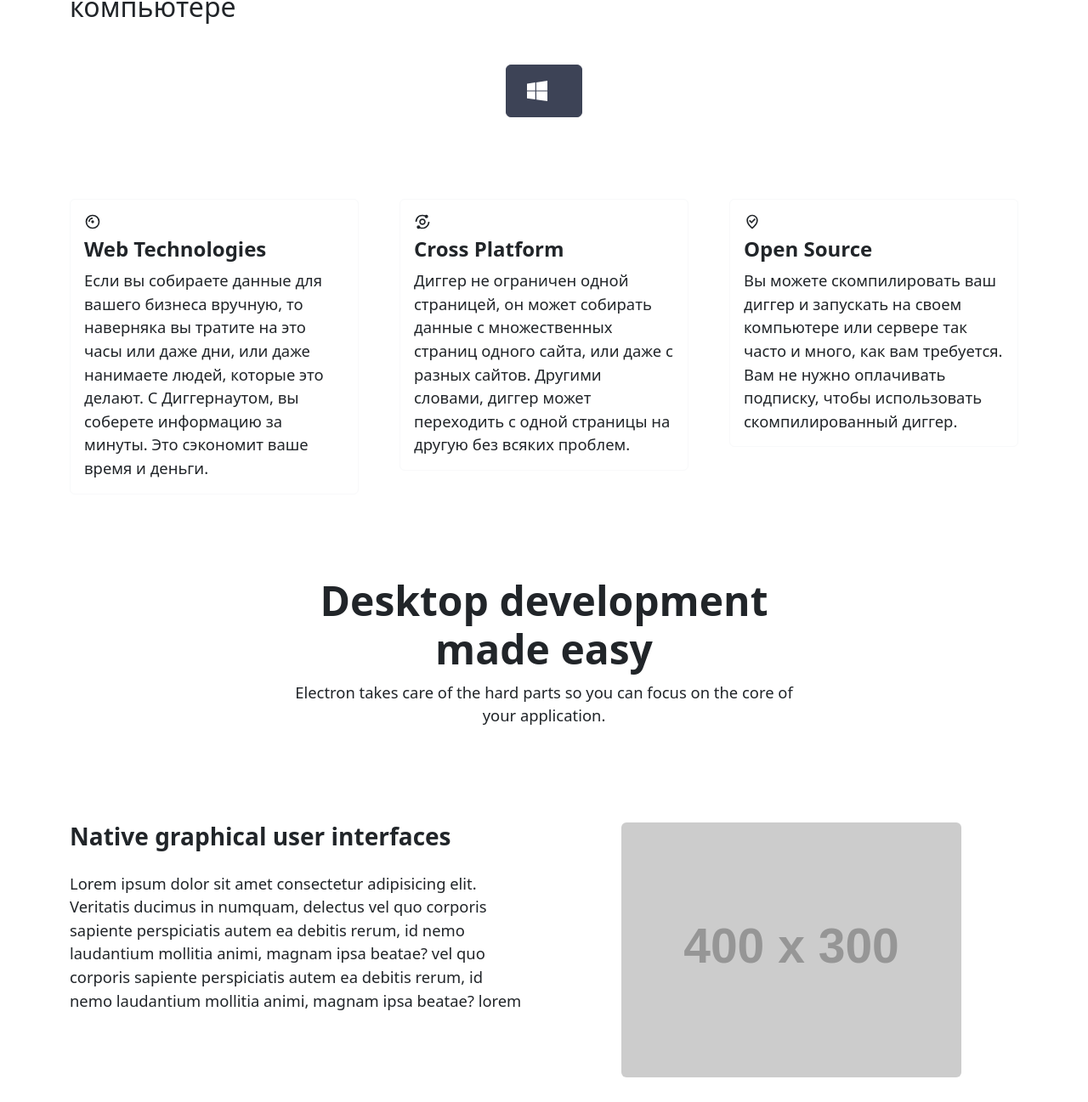
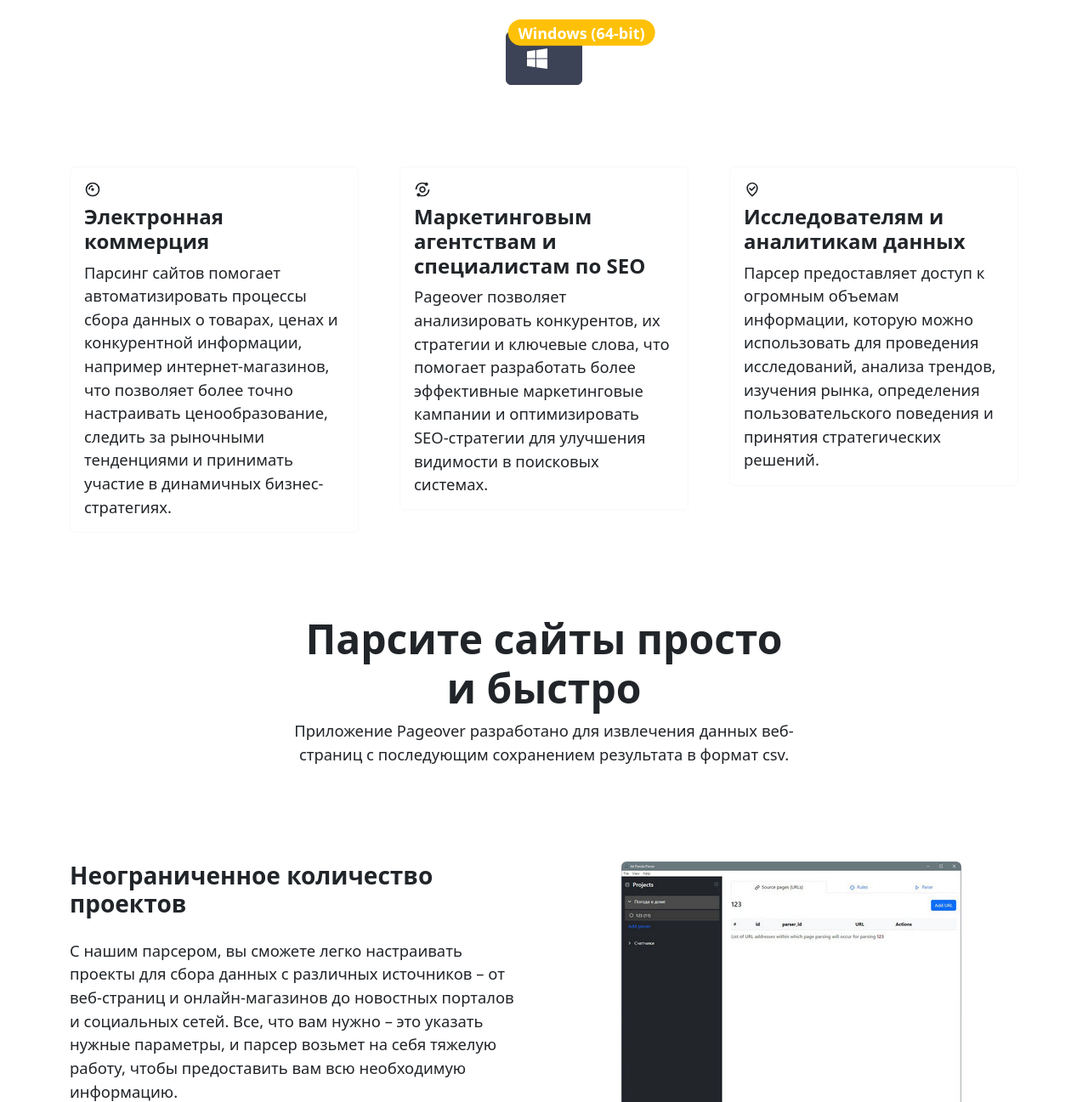
Before and after one commit to bobpulaski/my-gatsby-site, a Gatsby site: page / in a window 1280 px wide. Shown: the part 567-1864 px from the top of the page at 85% size. Built offline with nearby package versions, Linux system fonts and the light colour scheme; Gatsby itself is replaced by a stand-in of ours; placeholder pictures from the web are drawn by us.

Commit message:
27-07-23-job

```diff
--- a/src/components/Features.jsx
+++ b/src/components/Features.jsx
@@ -13,14 +13,13 @@
               <Card.Body>
                 <Card.Title>
                   <BiAlbum className="mb-2" />
-                  <h4 className="fw-bolder">Web Technologies</h4>
+                  <h4 className="fw-bolder">Электронная коммерция</h4>
                 </Card.Title>
                 <Card.Text>
-                  Если вы собираете данные для вашего бизнеса вручную, то
-                  наверняка вы тратите на это часы или даже дни, или даже
-                  нанимаете людей, которые это делают. С Диггернаутом, вы
-                  соберете информацию за минуты. Это сэкономит ваше время и
-                  деньги.
+                  Парсинг сайтов помогает автоматизировать процессы сбора данных
+                  о товарах, ценах и конкурентной информации, например интернет-магазинов, что позволяет
+                  более точно настраивать ценообразование, следить за рыночными
+                  тенденциями и принимать участие в динамичных бизнес-стратегиях.
                 </Card.Text>
               </Card.Body>
             </Card>
@@ -30,13 +29,15 @@
               <Card.Body>
                 <Card.Title>
                   <BiAnalyse className="mb-2" />
-                  <h4 className="fw-bolder">Cross Platform</h4>
+                  <h4 className="fw-bolder">
+                    Маркетинговым агентствам и специалистам по SEO
+                  </h4>
                 </Card.Title>
                 <Card.Text>
-                  Диггер не ограничен одной страницей, он может собирать данные
-                  с множественных страниц одного сайта, или даже с разных
-                  сайтов. Другими словами, диггер может переходить с одной
-                  страницы на другую без всяких проблем.
+                  Pageover позволяет анализировать конкурентов, их
+                  стратегии и ключевые слова, что помогает разработать более
+                  эффективные маркетинговые кампании и оптимизировать
+                  SEO-стратегии для улучшения видимости в поисковых системах.
                 </Card.Text>
               </Card.Body>
             </Card>
@@ -46,13 +47,15 @@
               <Card.Body>
                 <Card.Title>
                   <BiBeenHere className="mb-2" />
-                  <h4 className="fw-bolder">Open Source</h4>
+                  <h4 className="fw-bolder">
+                    Исследователям и аналитикам данных
+                  </h4>
                 </Card.Title>
                 <Card.Text>
-                  Вы можете скомпилировать ваш диггер и запускать на своем
-                  компьютере или сервере так часто и много, как вам требуется.
-                  Вам не нужно оплачивать подписку, чтобы использовать
-                  скомпилированный диггер.
+                  Парсер предоставляет доступ к огромным объемам
+                  информации, которую можно использовать для проведения
+                  исследований, анализа трендов, изучения рынка, определения
+                  пользовательского поведения и принятия стратегических решений.
                 </Card.Text>
               </Card.Body>
             </Card>
--- a/src/components/Footer.jsx
+++ b/src/components/Footer.jsx
@@ -5,8 +5,14 @@
   return (
     <Container fluid className="bg-light">
       <Container>
-        <footer className="d-flex flex-column justify-content-center align-items-center">
-          <p>Copyright © {new Date().getFullYear()} Pageover.</p>
+        <footer className="d-flex flex-column justify-content-center align-items-center ">
+          <p className="fw-lighter">
+            Скачайте парсер <strong>Pageover</strong> и откройте для себя
+            удобные возможности сбора данных уже сегодня!
+          </p>
+          <p className="text-secondary">
+            Copyright © {new Date().getFullYear()} Pageover.
+          </p>
         </footer>
       </Container>
     </Container>
--- a/src/components/MainBanner.jsx
+++ b/src/components/MainBanner.jsx
@@ -18,15 +18,21 @@
               src={"/pageover_big_logo_300.png"}
               rounded
             />
-            <h1 className="my-2">Парсить сайты стало намного проще</h1>
-            <h2 className="mb-5">
-              Парсите содержимое сайтов в данные. Запускайте парсеры на вашем
-              компьютере
+            <h1 className="my-2 text-center">Программа для парсинга сайтов</h1>
+            <h2 className="mb-5 text-center">
+              Парсите содержимое сайтов в данные
             </h2>
-            <Button variant="dark" className="px-4 pt-3">
+            <Button
+              variant="dark"
+              className="px-4 pt-3 position-relative"
+              title="Загрузить парсер сайтов для Windows бесплатно"
+            >
               <h4>
                 <SiWindows className="me-3 mb-1" />
                 {dictionary().Words._DownLoadForFree[process.env.GATSBY_LANG]}
+                <span class="position-absolute top-0 start-100 translate-middle badge rounded-pill bg-warning">
+                  Windows (64-bit)
+                </span>
               </h4>
             </Button>
           </div>
--- a/src/i18/dictionary.js
+++ b/src/i18/dictionary.js
@@ -10,7 +10,7 @@
       _DocsPage: { en: "Docs page", ru: "Документация" },
     },
     Words: {
-      _DownLoadForFree: { en: "Free download", ru: "Скачать" },
+      _DownLoadForFree: { en: "Free download", ru: "Скачать бесплатно" },
     },
   };
 }
--- a/src/pages/index.js
+++ b/src/pages/index.js
@@ -6,7 +6,6 @@
 import Section from "../components/Section";
 import Block2Parts from "../components/Block2Parts";
 
-import dictionary from "../i18/dictionary";
 import Footer from "../components/Footer";
 
 const IndexPage = () => {
@@ -16,49 +15,36 @@
         <MainBanner />
         <Features />
         <Section
-          header="Desktop development made easy"
-          text="Electron takes care of the hard parts so you can focus on the core
-              of your application."
+          header="Парсите сайты просто и быстро"
+          text="Приложение Pageover разработано для извлечения данных веб-страниц с последующим сохранением результата в формат csv."
         />
 
         <Block2Parts
           order="text-left"
-          header="Native graphical user interfaces"
-          text="Lorem ipsum dolor sit amet consectetur adipisicing elit. Veritatis
-            ducimus in numquam, delectus vel quo corporis sapiente perspiciatis
-            autem ea debitis rerum, id nemo laudantium mollitia animi, magnam
-            ipsa beatae? vel quo corporis sapiente perspiciatis
-            autem ea debitis rerum, id nemo laudantium mollitia animi, magnam
-            ipsa beatae? lorem"
+          header="Неограниченное количество проектов"
+          text="С нашим парсером, вы сможете легко настраивать проекты для сбора данных с различных источников – от веб-страниц и онлайн-магазинов до новостных порталов и социальных сетей. Все, что вам нужно – это указать нужные параметры, и парсер возьмет на себя тяжелую работу, чтобы предоставить вам всю необходимую информацию."
+          image="/400-300.jpg"
+        />
+
+        <Block2Parts
+          order="text-right"
+          header="Простой удобный интерфейс"
+          text="Pageover предоставляет Вам удобный интуитивный интерфейс. Вам достаточно создать проект, которых может быть несколько, указать логические группы парсинга контента (извлечение данных из HTML и XML документов), затем просто добавить к каждой группе неограниченное число ссылок на необходимые страницы и настроить правила анализа html-страниц."
           image="https://fakeimg.pl/400x300/"
         />
-        <Block2Parts
-          order="text-right"
-          header="Automatic software updates"
-          text="Lorem ipsum dolor sit amet consectetur adipisicing elit. Veritatis
-            ducimus in numquam, delectus vel quo corporis sapiente perspiciatis
-            autem ea debitis rerum, id nemo laudantium mollitia animi, magnam
-            ipsa beatae? vel quo corporis sapiente perspiciatis
-            autem ea debitis rerum, id nemo laudantium mollitia animi, magnam
-            ipsa beatae? lorem"
-          image="https://fakeimg.pl/400x300/?text=Hello 400/300"
-        />
+
         <Block2Parts
           order="text-left"
-          header="App store distribution"
-          text="Lorem ipsum dolor sit amet consectetur adipisicing elit. Veritatis
-            ducimus in numquam, delectus vel quo corporis sapiente perspiciatis
-            autem ea debitis rerum, id nemo laudantium mollitia animi, magnam
-            ipsa beatae? vel quo corporis sapiente perspiciatis
-            autem ea debitis rerum, id nemo laudantium mollitia animi, magnam
-            ipsa beatae? lorem"
+          header="Гибкие настройки парсера"
+          text="Настраивайте правила анализа кода страницы, исходя из ваших предпочтений и результата рендера страницы конкретного ресурса: текстовый анализ (bitween), анализ на основе элементов DOM или используйте регулярные выражения."
           image="https://fakeimg.pl/400x300/"
         />
 
         <Section
-          header="Use the tools you love"
-          text="With the power of modern Chromium, Electron gives you an unopinionated blank slate to build your app. Choose to integrate your favourite libraries and frameworks from the front-end ecosystem, or carve your own path with bespoke HTML code."
+          header="Экспорт результатов в один клик"
+          text="Сохранив результаты парсинга в csv-файл, вы можете работать с ними как с обычной таблицей в любом табличном редакторе, и конечно же, использовать в качестве данных для импорта."
         />
+
         <Footer />
       </Layout>
     </>
@@ -68,5 +54,5 @@
 export default IndexPage;
 
 export const Head = () => (
-  <title>Pageover - программа для парсинга сайтов</title>
+  <title>Pageover - Приложение для парсинга открытых данных веб-сайтов</title>
 );
```
Also changed, not shown: src/pages/docs.jsx (+4 -3 lines), static/400-300.jpg (added).
